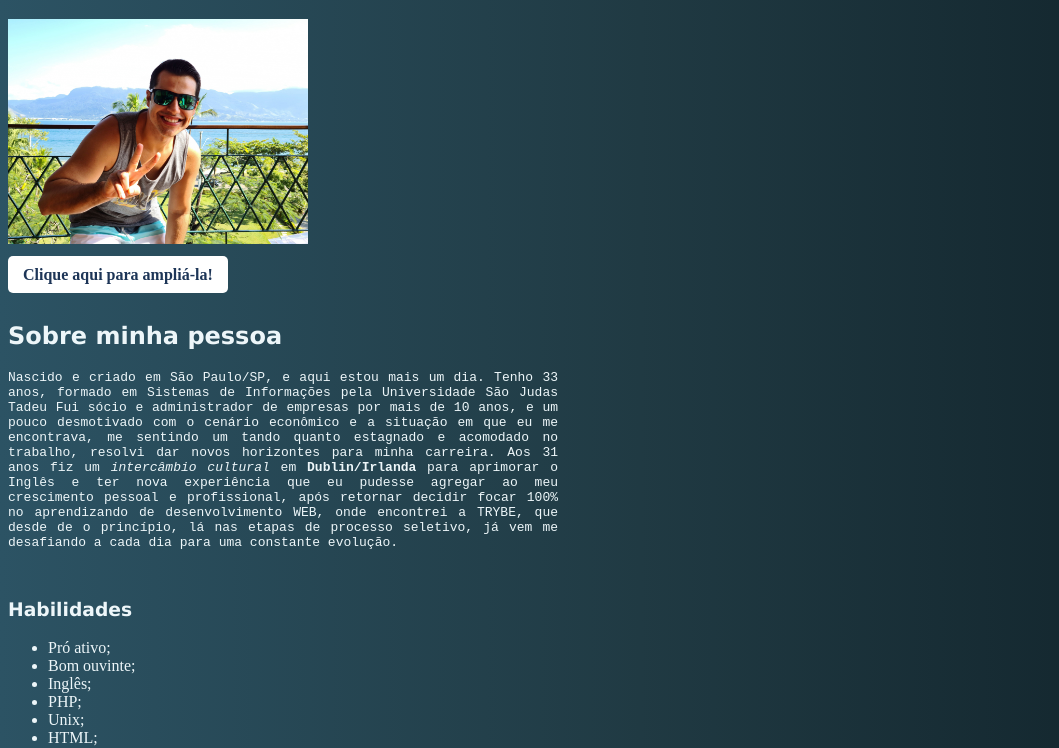
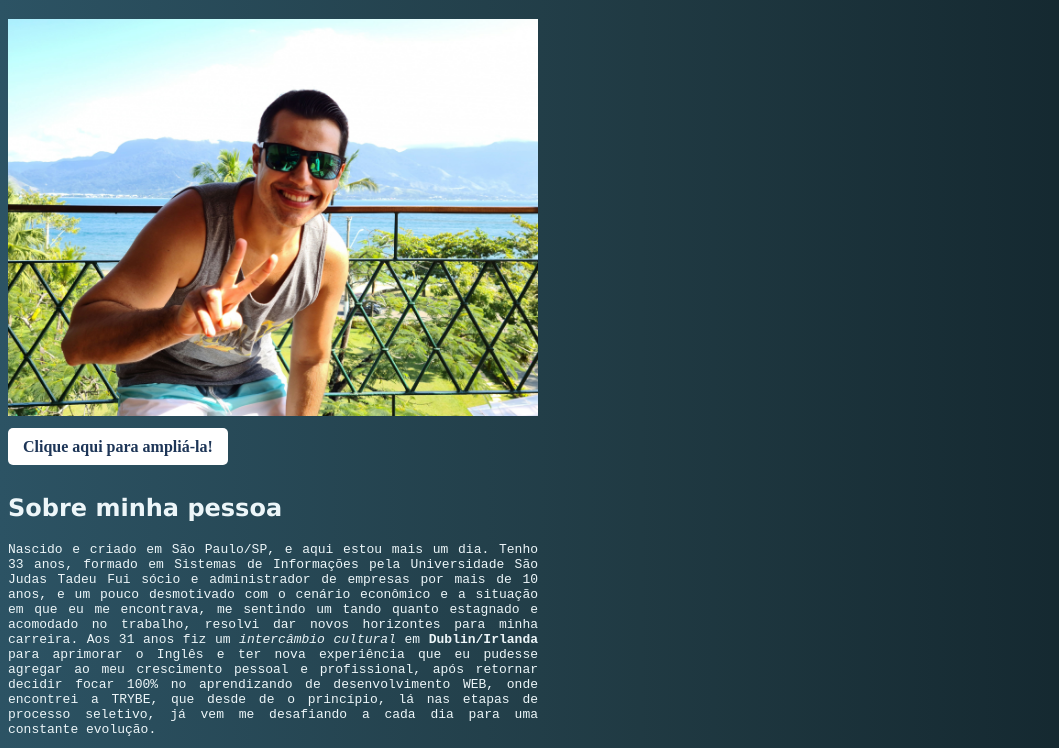
Before and after one commit to LucasAccurcio/lucasaccurcio.github.io, a plain HTML site: page index.html in a window 1280 px wide. Shown: the part 62-810 px from the top of the page, without its empty margins (0-1059 px from the left). Drawn offline with Linux system fonts and the light colour scheme.

Commit message:
Ajuste na largura da foto e escritas

```diff
--- a/index.html
+++ b/index.html
@@ -31,7 +31,7 @@
         p{
             text-align: justify;
             font-family: monospace;
-            width: 550px;
+            width: 530px;
         }
         .link-pagina{
             text-decoration: underline;
@@ -43,7 +43,7 @@
 </head>
 <body>
     <h1 id="topo">Lucas Gualberto Accurcio Ferreira</h1>
-    <img  src="/images/20210604_110822.jpg" width="300px" alt="Foto do Lucas na varanda">
+    <img  src="/images/20210604_110822.jpg" width="530px" alt="Foto do Lucas na varanda">
     <br>
     <br>
     <a class="button-photo" href="/images/20210604_110822.jpg" target="_blank">Clique aqui para ampliá-la!</a>
```
